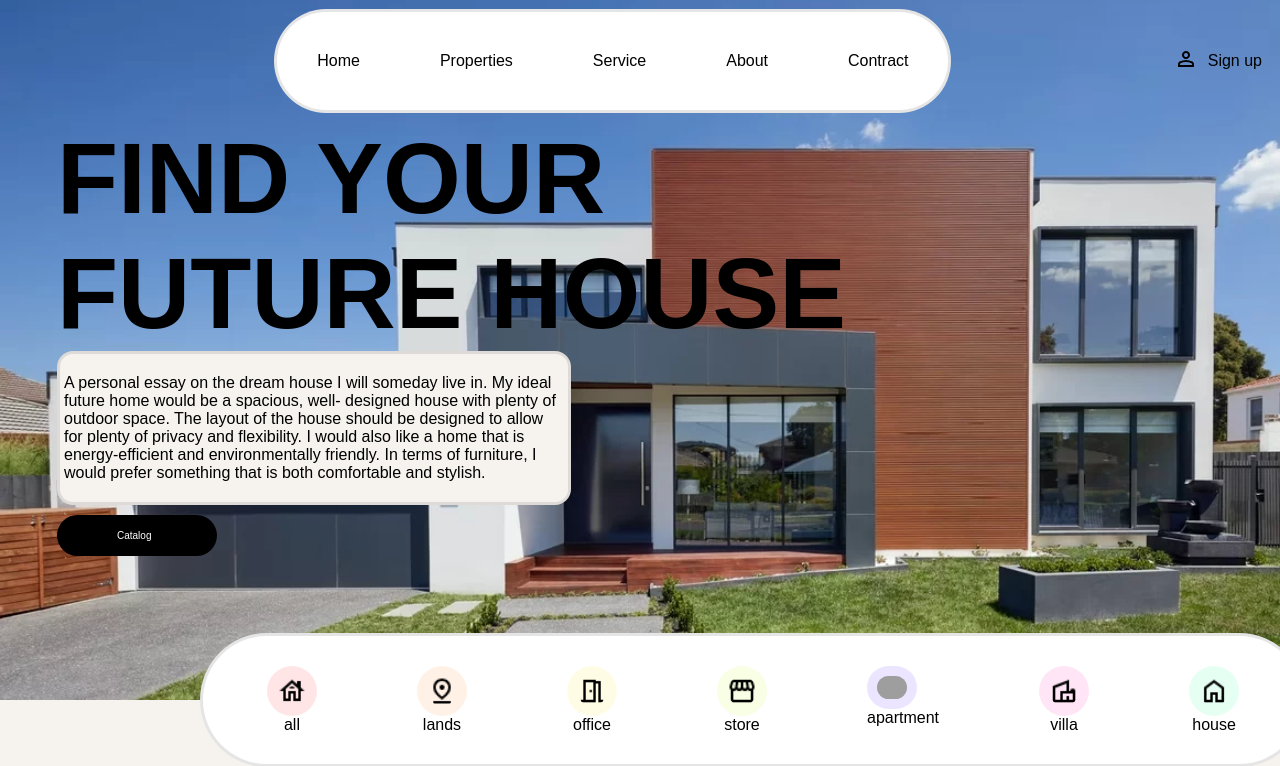
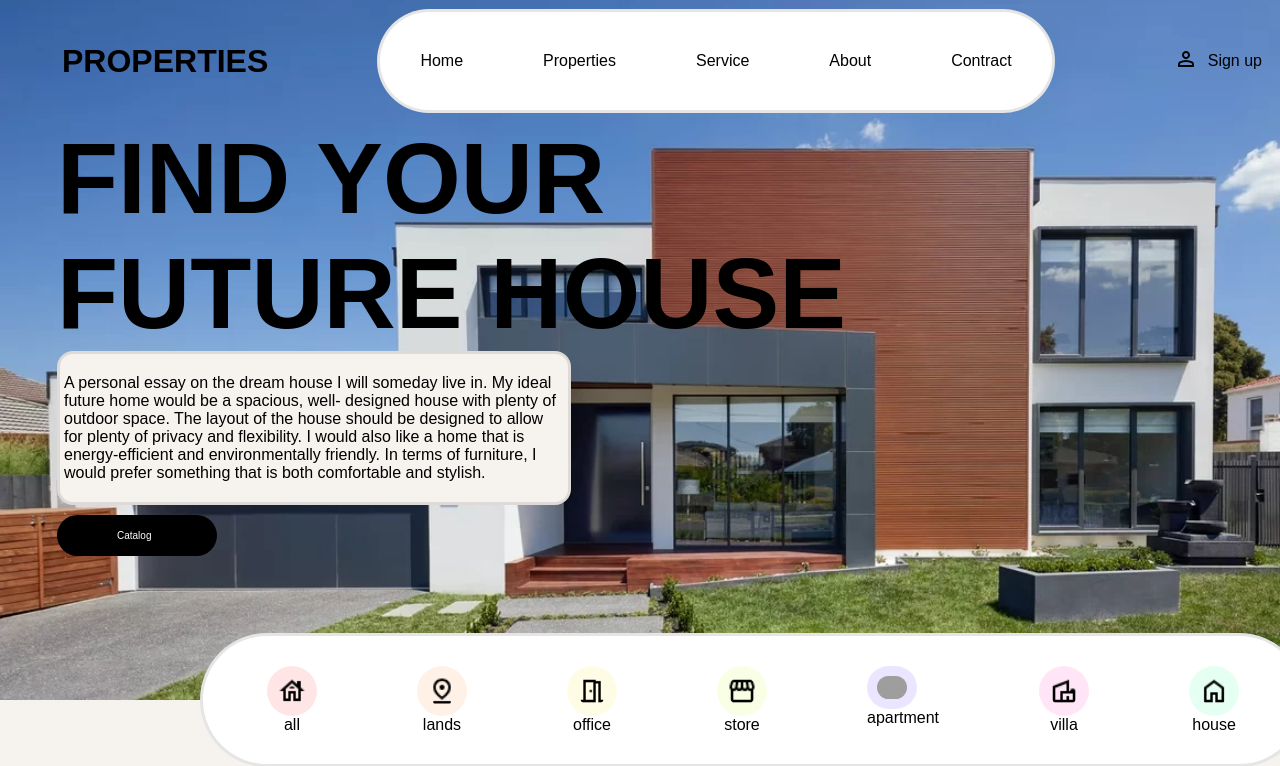
Before and after one commit to T-PYTHON-OCT-23/LAB-TEMPLATES-CSS-2, a Django app: template RealEstate/main/templates/main/properties.html in a window 1280 px wide. Shown: the top 766 px of the page. Run offline with Django 4.2, Linux system fonts and the light colour scheme; the template is opened without the code that fills it, so the values that code supplies are empty; some web fonts are replaced; grey boxes are pictures that could not be loaded.

Commit message:
properties update

```diff
--- a/RealEstate/main/templates/main/base.html
+++ b/RealEstate/main/templates/main/base.html
@@ -15,7 +15,7 @@
     <div class="root">
         <!-- navbar start-->
         <div class="upper">
-            <img class="image-background" src="{% static 'image/sas.webp' %}" alt="root image">
+            <img class="image-background" src="{% static 'image/pages/home.webp' %}" alt="root image">
             <div class="navigation-bar">
                 <div class="logo">
                     <h1> {% block logo %} HOME {% endblock%}</h1>
--- a/RealEstate/main/templates/main/properties.html
+++ b/RealEstate/main/templates/main/properties.html
@@ -1,6 +1,6 @@
 {% extends 'main/base.html' %}
-{% block logo %} {% endblock%}
-{% block images %} {% endblock %}
-{% block title %} {% endblock %}
-{% block body %} {% endblock %}
-{% block paragraph %} {% endblock %}
+{% block logo %} PROPERTIES {% endblock%}
+{% block images %} properties.jpg {% endblock %}
+{% block title %} Florida Title Insurance &{% endblock %}
+{% block body %}  Closing Services  {% endblock %}
+{% block paragraph %} At Properties Title, we offer title insurance services for residential and commercial real estate transactions throughout the State of Florida.We're proud to be a title company motivated by exceptional customer service, efficiency, innovative technology, an entrepreneurial spirit, and total commitment to excellence. {% endblock %}
```
Also changed, not shown: RealEstate/main/static/image/pages/about.jpg (added), RealEstate/main/static/image/pages/contract.jpeg (added), RealEstate/main/static/image/pages/home.webp (renamed from RealEstate/main/static/image/sas.webp), RealEstate/main/static/image/pages/properties.jpg (added), RealEstate/main/static/image/pages/service.png (added).
